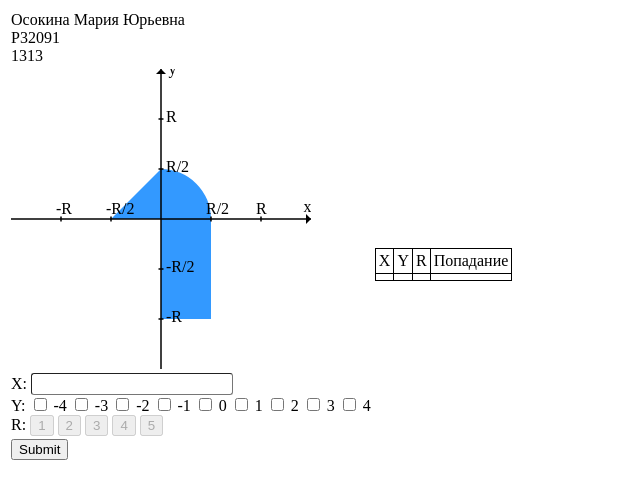
After one commit to Diosa34/web-1, a PHP site: page /index.php in a window 1280 px wide. The commit adds this page. Shown: the top 499 px of the page, without its empty margins (0-640 px from the left). Run offline with PHP 8.4, Linux system fonts and the light colour scheme.

Commit message:
First results printed in table

```diff
--- a/common.css
+++ b/common.css
@@ -1,3 +1,14 @@
+.center{
+    /*margin: auto;*/
+    text-align: center;
+    width: 50%;
+    border: 1px solid black;
+}
+
+svg{
+    font-size: 2rem;
+}
+
 input#x{
     height: 20px;
     padding: 0;
@@ -9,10 +20,23 @@ input#x{
 
 span#x-warning{
     height: 20px;
-    color: crimson;
+    color: #dc143c;
     border: 1px solid crimson;
     border-radius: 3px;
     background: #fcc6b3;
     padding: 0;
     font-size: 1rem;
 }
+
+input#submit{
+    margin-top: 3px;
+}
+
+table.result-table{
+    border-collapse: collapse;
+}
+
+table.result-table td{
+    border: 1px solid black;
+    padding: 3px;
+}
--- /dev/null
+++ b/index.php
@@ -0,0 +1,166 @@
+<?php
+    $result_x = null;
+    $result_y = null;
+    $result_r = null;
+    $main_result = null;
+    function data_validate(): void
+    {
+        global $result_x;
+        global $result_y;
+        global $result_r;
+        global $main_result;
+        if (($x = @$_POST["x"]) != null && ($y = @$_POST["y"]) != null && ($r = @$_POST["R"]) != null) {
+            if (($new_x = valid_X($x)) != null && ($new_y = valid_Y($y)) != null && ($new_r = valid_R($r)) != null) {
+                if ($new_x < 0 && $new_y < 0) {
+                    $main_result = "нет";
+                } elseif ($new_x < 0 && 0 < $new_y) {
+                    if ($new_y < $new_x + $new_r/2) {
+                        $main_result = "да";
+                    }
+                    $main_result = "нет";
+                } elseif ($new_x > 0 && $new_y < 0) {
+                    if ($new_x < $new_r/2 && $new_y > -$r) {
+                        $main_result = "да";
+                    }
+                    $main_result = "нет";
+                } elseif ($new_x > 0 && $new_y > 0) {
+                    if (hypot($new_x, $new_y) < $new_r/2) {
+                        $main_result = "да";
+                    }
+                    $main_result = "нет";
+                }
+                $result_x = $new_x;
+                $result_y = $new_y;
+                $result_r = $new_r;
+            }
+        }
+    }
+
+    function valid_X($x): ?float{
+        if (is_numeric($x)) {
+            $new_x = floatval($x);
+            if (-3 < $new_x && $new_x < 3) {
+                return $new_x;
+            } else {
+                return null;
+            }
+        } else {
+            return null;
+        }
+    }
+
+    function valid_Y($y): ?int {
+        if (in_array($y, ["-4", "-3", "-2", "-1", "0", "1", "2", "3", "4"])) {
+            return intval($y);
+        } else {
+            return null;
+        }
+    }
+
+    function valid_R($r): ?int {
+        if (in_array($r, ["1", "2", "3", "4", "5"])) {
+            return intval($r);
+        } else {
+            return null;
+        }
+    }
+    data_validate();
+?>
+<!DOCTYPE html>
+<html lang="en">
+<head>
+    <meta charset="UTF-8">
+    <title>Title</title>
+    <link rel="stylesheet" href="common.css">
+</head>
+<body>
+<table>
+    <tr>
+        <td colspan="2">
+            Осокина Мария Юрьевна<br>
+            P32091<br>
+            1313<br>
+        </td>
+    </tr>
+    <tr>
+        <td class="graphic">
+                <svg viewBox="0 0 600 600" width="300px" height="300px">
+                    <path d="M 300 300
+             L 200 300
+             L 300 200
+             A 100 100 0 0 1 400 300
+             L 400 500
+             L 300 500" fill="rgb(51, 153, 255)"></path>
+                    <line x1="300" y1="0" x2="300" y2="600" stroke="black" stroke-width="3"></line>
+                    <line x1="0" y1="300" x2="600" y2="300" stroke="black" stroke-width="3"></line>
+                    <line x1="100" y1="295" x2="100" y2="305" stroke="black" stroke-width="3"></line>
+                    <text x="90" y="290">-R</text>
+                    <line x1="200" y1="295" x2="200" y2="305" stroke="black" stroke-width="3"></line>
+                    <text x="190" y="290">-R/2</text>
+                    <line x1="400" y1="295" x2="400" y2="305" stroke="black" stroke-width="3"></line>
+                    <text x="390" y="290">R/2</text>
+                    <line x1="500" y1="295" x2="500" y2="305" stroke="black" stroke-width="3"></line>
+                    <text x="490" y="290">R</text>
+                    <line x1="295" y1="100" x2="305" y2="100" stroke="black" stroke-width="3"></line>
+                    <text x="310" y="105">R</text>
+                    <line x1="295" y1="200" x2="305" y2="200" stroke="black" stroke-width="3"></line>
+                    <text x="310" y="205">R/2</text>
+                    <line x1="295" y1="400" x2="305" y2="400" stroke="black" stroke-width="3"></line>
+                    <text x="310" y="405">-R/2</text>
+                    <line x1="295" y1="500" x2="305" y2="500" stroke="black" stroke-width="3"></line>
+                    <text x="310" y="505">-R</text>
+                    <text x="315" y="10">y</text>
+                    <text x="585" y="285">x</text>
+                    <polygon points="290,10 300,0 310,10" fill="black"></polygon>
+                    <polygon points="590,290 600,300 590,310" fill="black"></polygon>
+
+                </svg>
+                <br>
+                <form method="post" action="#">
+                    X:
+                    <label><input type="text" oninput="validationX()" id="x" name="x"></label>
+                    <span id="x-warning" style="display: none"></span>
+                    <br>
+                    Y:
+                    <label><input type="checkbox" oninput="checkboxVal(this)" id="ch-4" name="y" value="-4"> -4</label>
+                    <label><input type="checkbox" oninput="checkboxVal(this)" id="ch-3" name="y" value="-3"> -3</label>
+                    <label><input type="checkbox" oninput="checkboxVal(this)" id="ch-2" name="y" value="-2"> -2</label>
+                    <label><input type="checkbox" oninput="checkboxVal(this)" id="ch-1" name="y" value="-1"> -1</label>
+                    <label><input type="checkbox" oninput="checkboxVal(this)" id="ch0" name="y" value="0"> 0</label>
+                    <label><input type="checkbox" oninput="checkboxVal(this)" id="ch1" name="y" value="1"> 1</label>
+                    <label><input type="checkbox" oninput="checkboxVal(this)" id="ch2" name="y" value="2"> 2</label>
+                    <label><input type="checkbox" oninput="checkboxVal(this)" id="ch3" name="y" value="3"> 3</label>
+                    <label><input type="checkbox" oninput="checkboxVal(this)" id="ch4" name="y" value="4"> 4</label>
+                    <br>
+                    R:
+                    <button type="button" id="btn1" disabled onclick="rChoose(this)" value="1">1</button>
+                    <button type="button" id="btn2" disabled onclick="rChoose(this)" value="2">2</button>
+                    <button type="button" id="btn3" disabled onclick="rChoose(this)" value="3">3</button>
+                    <button type="button" id="btn4" disabled onclick="rChoose(this)" value="4">4</button>
+                    <button type="button" id="btn5" disabled onclick="rChoose(this)" value="5">5</button>
+                    <input type="hidden" name="R" id="chosen-button">
+                    <br>
+                    <input id="submit" type="submit">
+                </form>
+        </td>
+        <td>
+            <table class="result-table">
+                <tr>
+                    <td>X</td>
+                    <td>Y</td>
+                    <td>R</td>
+                    <td>Попадание</td>
+                </tr>
+                <tr>
+                    <td><?=$result_x?></td>
+                    <td><?=$result_y?></td>
+                    <td><?=$result_r?></td>
+                    <td><?=$main_result?></td>
+                </tr>
+            </table>
+        </td>
+    </tr>
+</table>
+<script src="validation.js"></script>
+</body>
+</html>
--- a/validation.js
+++ b/validation.js
@@ -2,8 +2,8 @@ let x = null
 function validationX(){
     let xElem = document.getElementById("x")
     let warning = document.getElementById("x-warning")
-    if (isNaN(xElem.value) || xElem.value === "") {
-        warning.innerText = "Координата Х должна быть числом"
+    if (isNaN(xElem.value) || xElem.value === "" || +xElem.value <= -3 || 3 <= +xElem.value) {
+        warning.innerText = "Координата Х должна быть числом из диапазона (-3; 3)"
         warning.style.display = "inline-block"
         x = null
     } else {
@@ -41,3 +41,13 @@ function buttonDisable(){
         document.getElementById("btn5").disabled = false
     }
 }
+
+let selectedButton = null
+function rChoose(button) {
+    if (selectedButton !== null) {
+        selectedButton.disabled = false
+    }
+    selectedButton = button
+    selectedButton.disabled = true
+    document.getElementById("chosen-button").value = button.value
+}
```
Also changed, not shown: index.html (deleted, +0 -46 lines).
